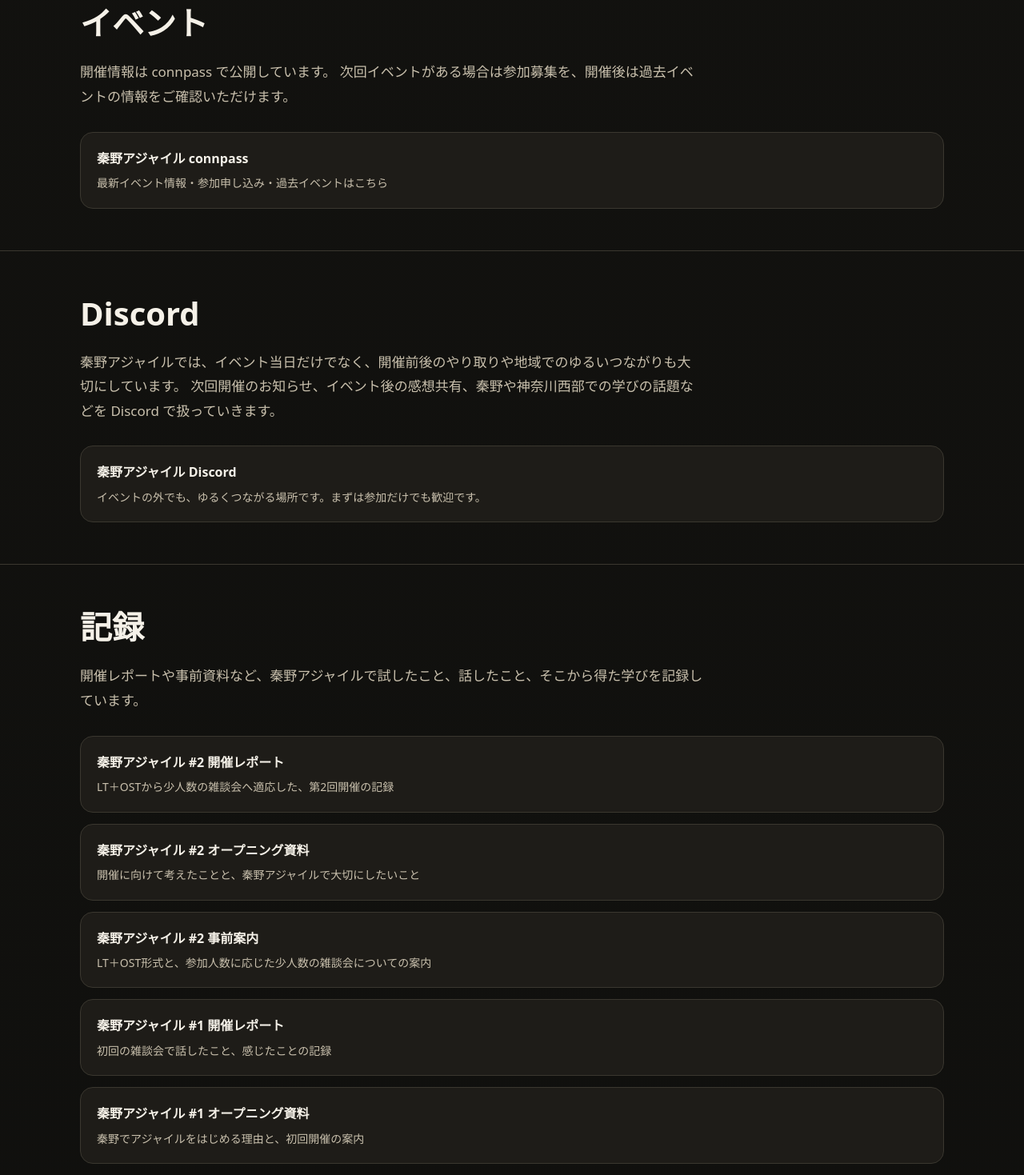
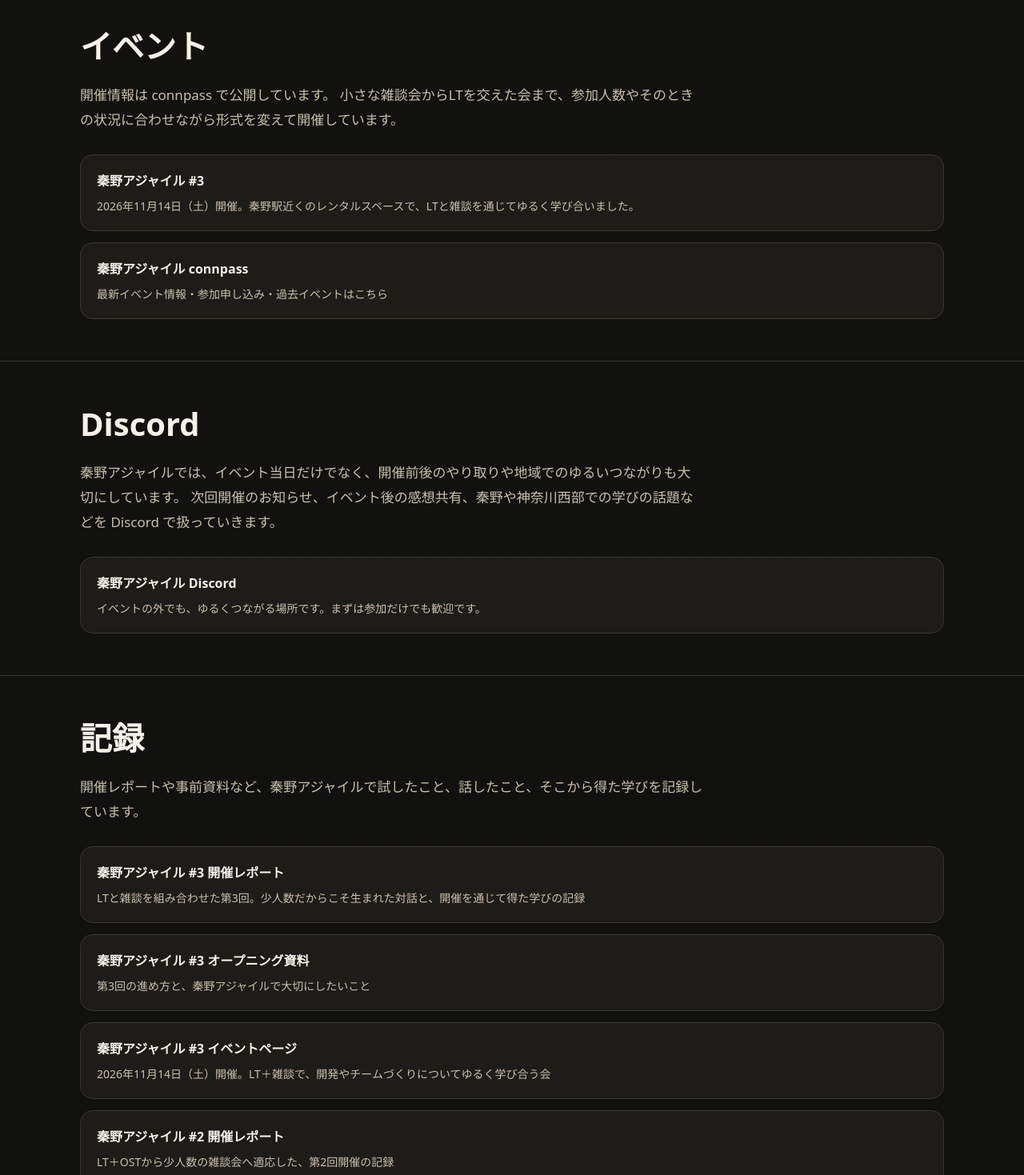
Before and after one commit to naoki-takahashi01/hadanoagile-site, a plain HTML site: page index.html in a window 1280 px wide. Shown: the part 2858-4327 px from the top of the page at 80% size. Drawn offline with Linux system fonts and the light colour scheme.

Commit message:
Update index.html

````diff
--- a/index.html
+++ b/index.html
@@ -1,3 +1,4 @@
+```html
 <!doctype html>
 <html lang="ja">
 <head>
@@ -464,10 +465,15 @@
 
         <p class="section-lead">
           開催情報は connpass で公開しています。
-          次回イベントがある場合は参加募集を、開催後は過去イベントの情報をご確認いただけます。
+          小さな雑談会からLTを交えた会まで、参加人数やそのときの状況に合わせながら形式を変えて開催しています。
         </p>
 
         <div class="list">
+          <a href="https://hadanoagile.connpass.com/event/408037/" target="_blank" rel="noopener noreferrer">
+            <strong>秦野アジャイル #3</strong>
+            <span>2026年11月14日（土）開催。秦野駅近くのレンタルスペースで、LTと雑談を通じてゆるく学び合いました。</span>
+          </a>
+
           <a href="https://hadanoagile.connpass.com/" target="_blank" rel="noopener noreferrer">
             <strong>秦野アジャイル connpass</strong>
             <span>最新イベント情報・参加申し込み・過去イベントはこちら</span>
@@ -503,6 +509,21 @@
         </p>
 
         <div class="list">
+          <a href="https://hiliteeternal.hatenablog.com/entry/2026/11/15/003121" target="_blank" rel="noopener noreferrer">
+            <strong>秦野アジャイル #3 開催レポート</strong>
+            <span>LTと雑談を組み合わせた第3回。少人数だからこそ生まれた対話と、開催を通じて得た学びの記録</span>
+          </a>
+
+          <a href="https://speakerdeck.com/hiliteeternal/hatano-3" target="_blank" rel="noopener noreferrer">
+            <strong>秦野アジャイル #3 オープニング資料</strong>
+            <span>第3回の進め方と、秦野アジャイルで大切にしたいこと</span>
+          </a>
+
+          <a href="https://hadanoagile.connpass.com/event/408037/" target="_blank" rel="noopener noreferrer">
+            <strong>秦野アジャイル #3 イベントページ</strong>
+            <span>2026年11月14日（土）開催。LT＋雑談で、開発やチームづくりについてゆるく学び合う会</span>
+          </a>
+
           <a href="https://hiliteeternal.hatenablog.com/entry/2026/07/26/200550" target="_blank" rel="noopener noreferrer">
             <strong>秦野アジャイル #2 開催レポート</strong>
             <span>LT＋OSTから少人数の雑談会へ適応した、第2回開催の記録</span>
@@ -581,3 +602,4 @@
   </footer>
 </body>
 </html>
+```
````
